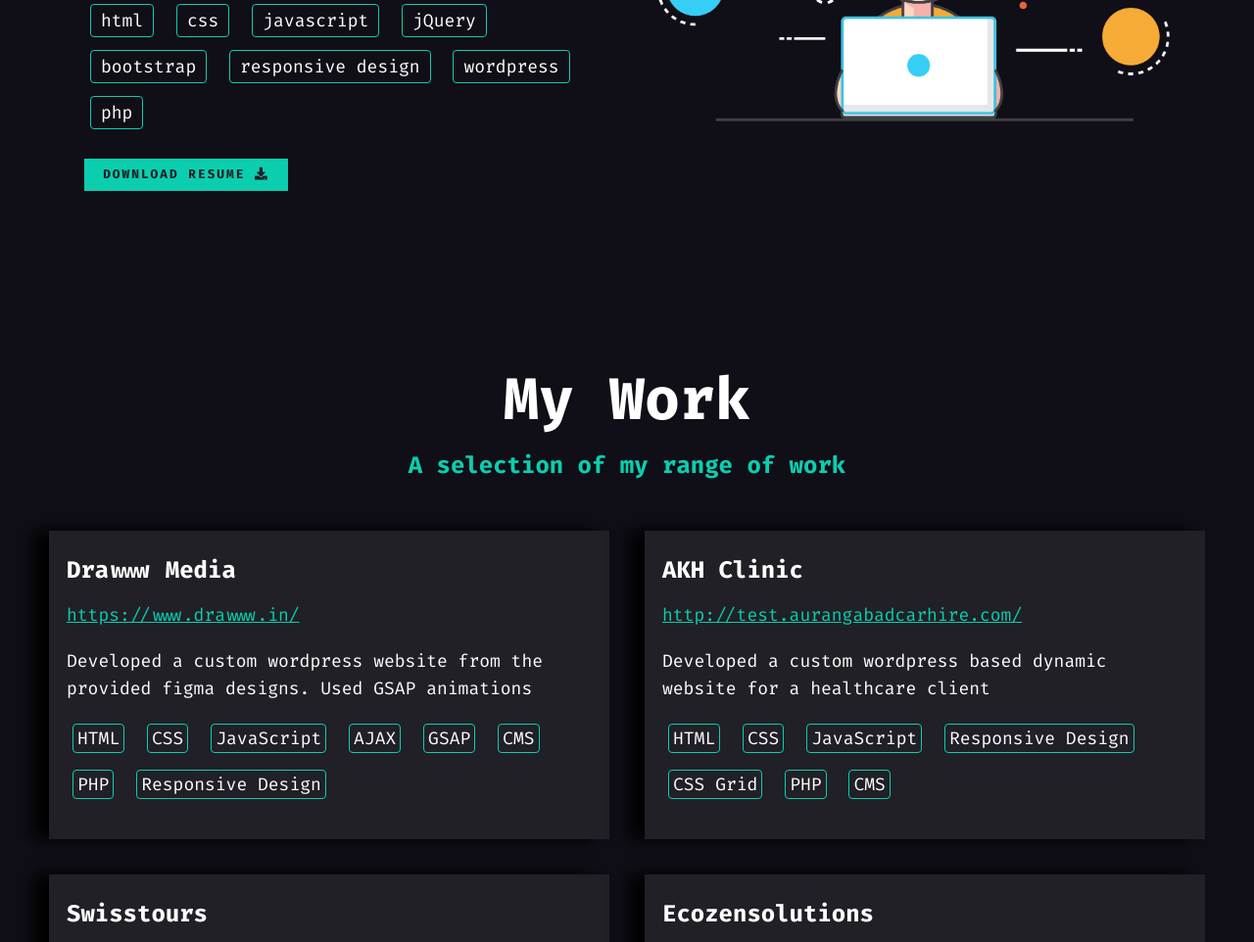
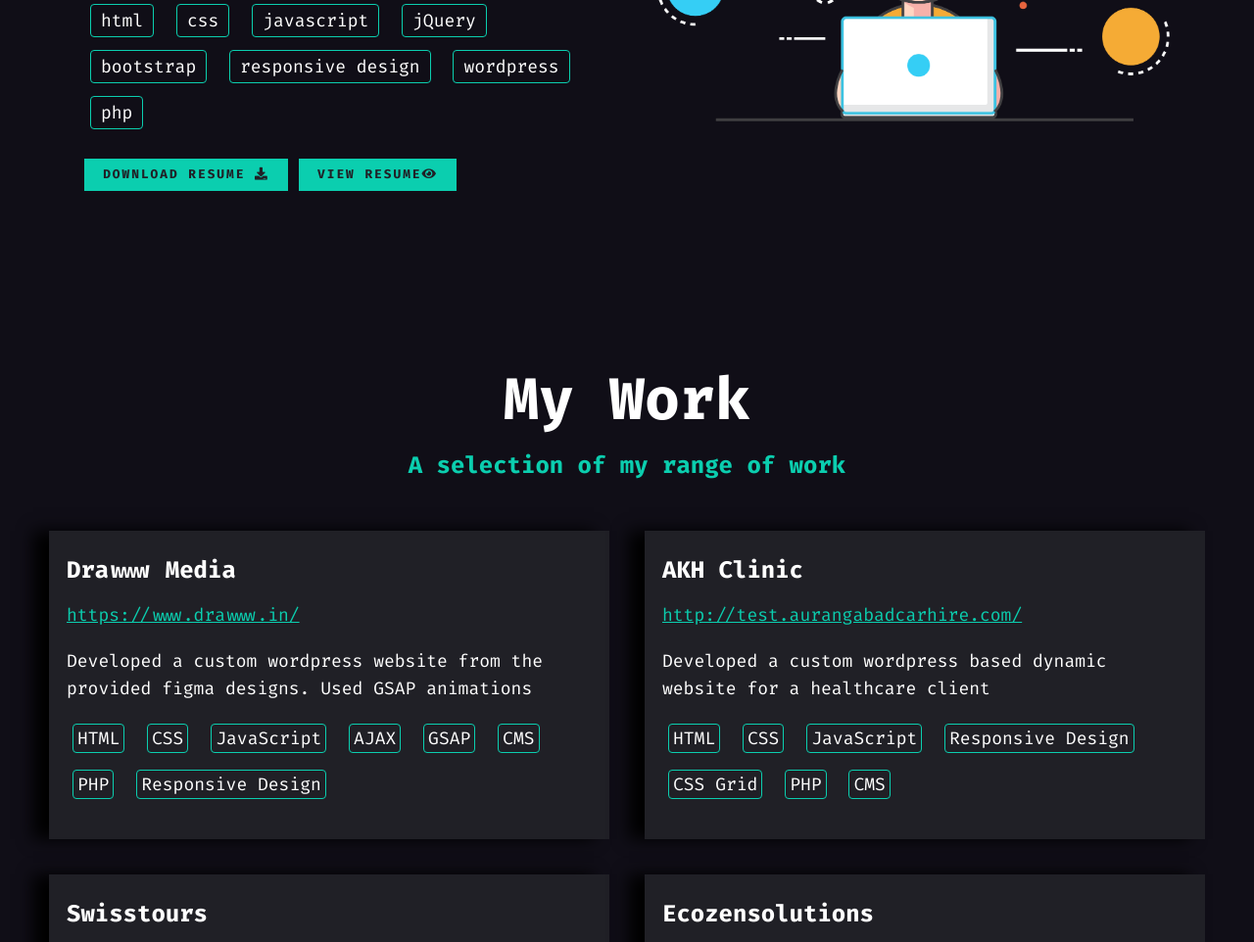
Before and after one commit to skjaved/Personal-portfolio, a plain HTML site: page index.html in a window 1280 px wide. Shown: the part 1708-2670 px from the top of the page at 98% size. Drawn offline with nearby package versions, Linux system fonts and the light colour scheme.

Commit message:
View resume button added.

```diff
--- a/index.html
+++ b/index.html
@@ -123,6 +123,7 @@
       </div>
 
       <a href="javascript:;" class="btn">Download Resume <i class="fa fa-download"></i></a>
+      <a href="javascript:;" class="btn">View Resume<i class="fa fa-eye"></i></a>
     </div>
 
     <img src="img/ab-img.png" alt="" class="about-me__img">
```
